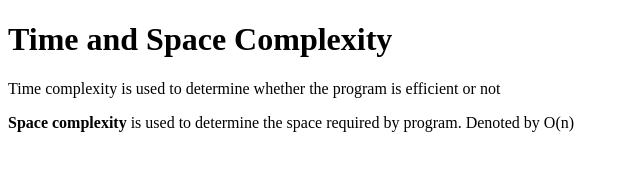
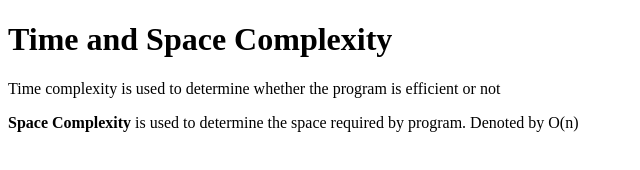
Before and after one commit to acciojob/time-and-space-complexity-Arsh249, a website: page main.html in a window 1280 px wide. Shown: the full height of the page, 0-640 px from the left. Drawn offline with Linux system fonts and the light colour scheme.

Commit message:
created a submission

```diff
--- a/main.html
+++ b/main.html
@@ -12,7 +12,7 @@
 </script>
 <h1>Time and Space Complexity</h1>
 	<p>Time complexity is used to determine whether the program is efficient or not</p>
-	<p><b>Space complexity</b> is used to determine the space required by program. Denoted by O(n)</p>
+	<p><b>Space Complexity</b> is used to determine the space required by program. Denoted by O(n)</p>
 </body>
 
 </html>
```
